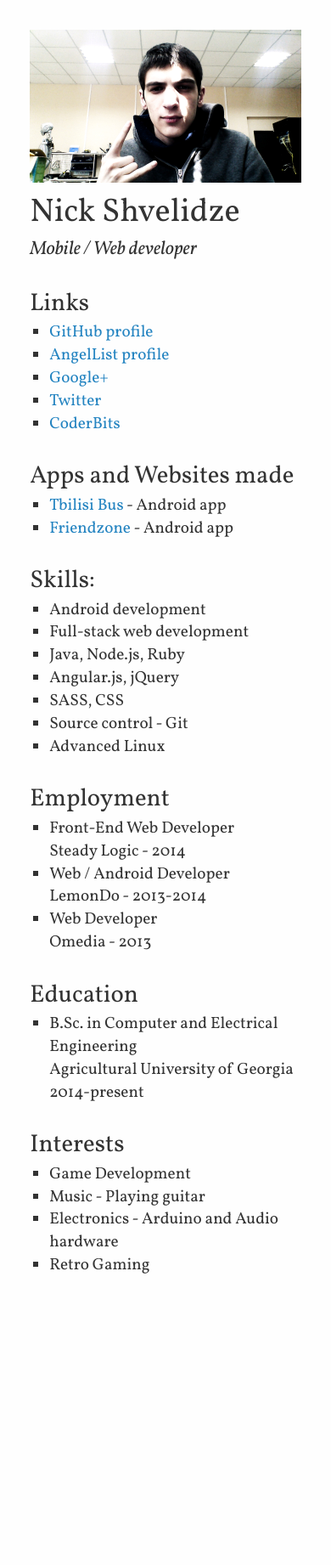
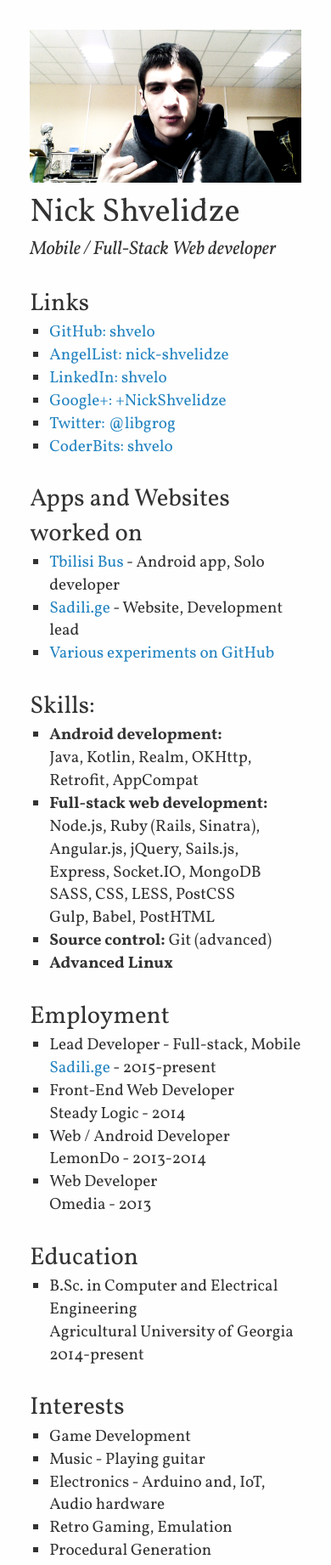
Before and after one commit to shvelo/resume, a website: page resume.html in a window 390 px wide. Shown: the whole page at 85% size. Before the commit the page ends 1538 px from the top, so only its background shows below. Drawn offline with Linux system fonts and the light colour scheme.

Commit message:
Upgrade resume

```diff
--- a/resume.html
+++ b/resume.html
@@ -8,34 +8,34 @@
 	<link rel="stylesheet" href="css/app.css">
 </head>
 <body>
-	<p><img src="img/mugshot.jpg" alt=""></p>
+	<p><img src="img/mugshot.jpg" alt="Picture"></p>
 <h1 id="nick-shvelidze">Nick Shvelidze</h1>
-<h3 id="mobile-web-developer">Mobile / Web developer</h3>
+<h3 id="mobile-full-stack-web-developer">Mobile / Full-Stack Web developer</h3>
 <h2 id="links">Links</h2>
 <ul>
-<li><a href="https://github.com/shvelo">GitHub profile</a></li>
-<li><a href="https://angel.co/nick-shvelidze">AngelList profile</a></li>
-<li><a href="https://plus.google.com/+NickShvelidze">Google+</a></li>
-<li><a href="https://twitter.com/shvelo96">Twitter</a></li>
-<li><a href="https://coderbits.com/shvelo">CoderBits</a></li>
+<li><a href="https://github.com/shvelo">GitHub: shvelo</a></li>
+<li><a href="https://angel.co/nick-shvelidze">AngelList: nick-shvelidze</a></li>
+<li><a href="https://www.linkedin.com/in/shvelo">LinkedIn: shvelo</a></li>
+<li><a href="https://plus.google.com/+NickShvelidze">Google+: +NickShvelidze</a></li>
+<li><a href="https://twitter.com/libgrog">Twitter: @libgrog</a></li>
+<li><a href="https://coderbits.com/shvelo">CoderBits: shvelo</a></li>
 </ul>
-<h2 id="apps-and-websites-made">Apps and Websites made</h2>
+<h2 id="apps-and-websites-worked-on">Apps and Websites worked on</h2>
 <ul>
-<li><a href="https://play.google.com/store/apps/details?id=com.tbilisi.bus">Tbilisi Bus</a> - Android app</li>
-<li><a href="https://play.google.com/store/apps/details?id=com.friendzone.client">Friendzone</a> - Android app</li>
+<li><a href="https://play.google.com/store/apps/details?id=com.tbilisi.bus">Tbilisi Bus</a> - Android app, Solo developer</li>
+<li><a href="https://sadili.ge">Sadili.ge</a> - Website, Development lead</li>
+<li><a href="http://pirrate.me/">Various experiments on GitHub</a></li>
 </ul>
 <h2 id="skills-">Skills:</h2>
 <ul>
-<li>Android development</li>
-<li>Full-stack web development</li>
-<li>Java, Node.js, Ruby</li>
-<li>Angular.js, jQuery</li>
-<li>SASS, CSS</li>
-<li>Source control - Git</li>
-<li>Advanced Linux</li>
+<li><strong>Android development:</strong><br>Java, Kotlin, Realm, OKHttp, Retrofit, AppCompat</li>
+<li><strong>Full-stack web development:</strong><br>Node.js, Ruby (Rails, Sinatra),<br>Angular.js, jQuery, Sails.js, Express, Socket.IO, MongoDB<br>SASS, CSS, LESS, PostCSS<br>Gulp, Babel, PostHTML</li>
+<li><strong>Source control:</strong> Git (advanced)</li>
+<li><strong>Advanced Linux</strong></li>
 </ul>
 <h2 id="employment">Employment</h2>
 <ul>
+<li>Lead Developer - Full-stack, Mobile<br><a href="https://sadili.ge">Sadili.ge</a> - 2015-present</li>
 <li>Front-End Web Developer<br>Steady Logic - 2014</li>
 <li>Web / Android Developer<br>LemonDo - 2013-2014</li>
 <li>Web Developer<br>Omedia - 2013</li>
@@ -48,8 +48,9 @@
 <ul>
 <li>Game Development</li>
 <li>Music - Playing guitar</li>
-<li>Electronics - Arduino and Audio hardware</li>
-<li>Retro Gaming</li>
+<li>Electronics - Arduino and, IoT, Audio hardware</li>
+<li>Retro Gaming, Emulation</li>
+<li>Procedural Generation</li>
 </ul>
 
 </body>
```
Also changed, not shown: index.html (+20 -19 lines), resume.md (+26 -19 lines), 1 other file.
